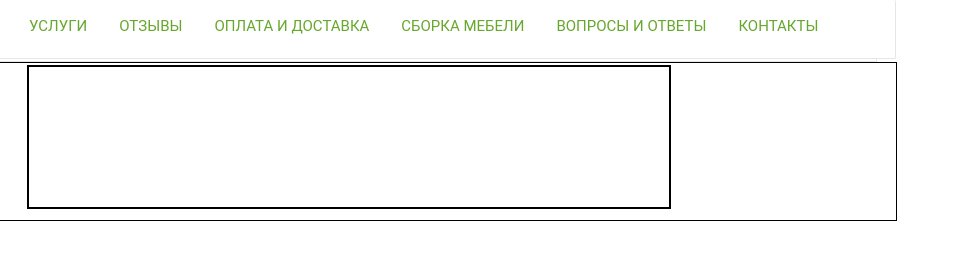
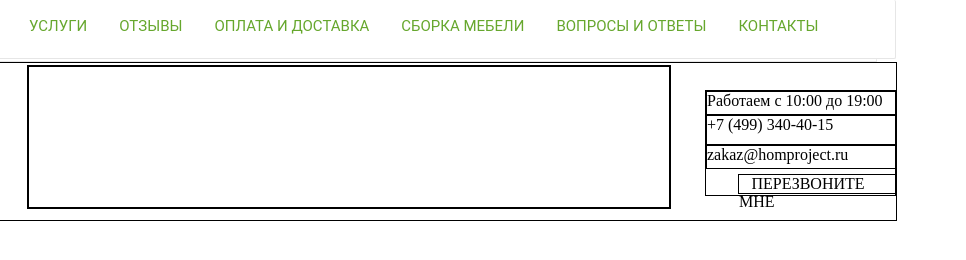
Before and after one commit to luwakee/1-project, a plain HTML site: page index.html in a window 1280 px wide. Shown: the full height of the page, 314-1280 px from the left. Drawn offline with Linux system fonts and the light colour scheme.

```diff
--- a/index.html
+++ b/index.html
@@ -27,6 +27,20 @@
           <img src="img/logo.svg" />
         </div>
         <div class="top-mid-block"></div>
+        <div class="top-right-block">
+          <div class="work-time">
+            <p>Работаем с 10:00 до 19:00</p>
+          </div>
+          <div class="number">
+            <p>+7 (499) 340-40-15</p>
+          </div>
+          <div class="mail">
+            <p>zakaz@homproject.ru</p>
+          </div>
+          <div class="call-me">
+            <p>ПЕРЕЗВОНИТЕ МНЕ</p>
+          </div>
+        </div>
       </div>
     </div>
   </body>
--- a/style.css
+++ b/style.css
@@ -72,3 +72,40 @@
   border: 2px solid #000000;
   display: inline-block;
 }
+
+.top-right-block {
+  width: 189px;
+  height: 104px;
+  border: 1px solid #000;
+  display: inline-block;
+  position: absolute;
+  right: 0px;
+  margin-top: 27px;
+}
+
+.work-time {
+  border: 1px solid #000;
+  width: 188px;
+  height: 22px;
+}
+
+.number {
+  border: 1px solid #000;
+  width: 188px;
+  height: 28px;
+}
+
+.mail {
+  border: 1px solid #000;
+  width: 188px;
+  height: 22px;
+}
+
+.call-me {
+  border: 1px solid #000;
+  width: 156px;
+  height: 18px;
+  margin-top: 5px;
+  margin-bottom: 5px;
+  margin-left: 32px;
+}
```
Also changed, not shown: img/1-ico.png (added), img/2-ico.png (added), img/3-ico.png (added), img/4-ico.png (added), img/5-ico.png (added).
